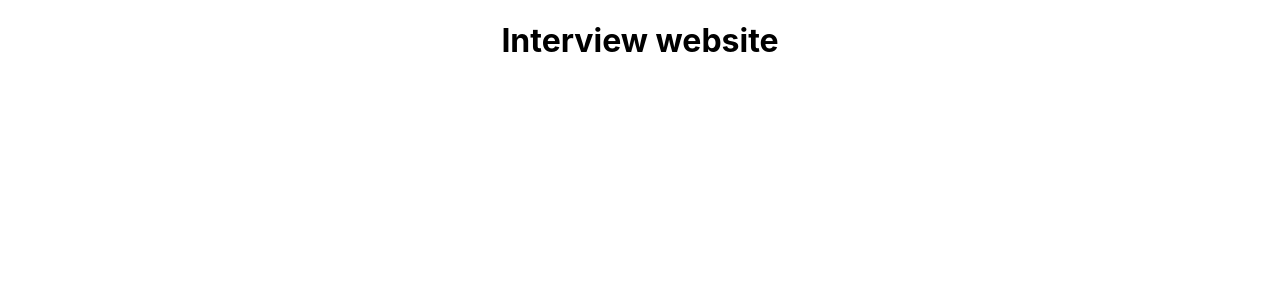
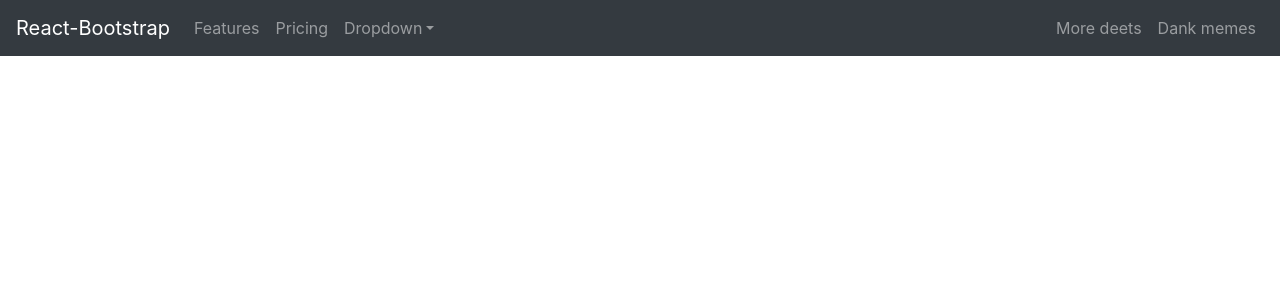
Before and after one commit to harrithha/Interview-Website, a React (Create React App) app in the folder interview/: page / in a window 1280 px wide. Shown: the top 300 px of the page. Built offline with nearby package versions, Linux system fonts and the light colour scheme.

Commit message:
NavBar Basic

```diff
--- a/interview/package.json
+++ b/interview/package.json
@@ -6,7 +6,9 @@
     "@testing-library/jest-dom": "^5.12.0",
     "@testing-library/react": "^11.2.7",
     "@testing-library/user-event": "^12.8.3",
+    "bootstrap": "^4.6.0",
     "react": "^17.0.2",
+    "react-bootstrap": "^1.6.0",
     "react-dom": "^17.0.2",
     "react-scripts": "4.0.3",
     "web-vitals": "^1.1.2"
--- a/interview/public/index.html
+++ b/interview/public/index.html
@@ -10,6 +10,12 @@
       content="Web site created using create-react-app"
     />
     <link rel="apple-touch-icon" href="%PUBLIC_URL%/logo192.png" />
+    <link
+  rel="stylesheet"
+  href="https://cdn.jsdelivr.net/npm/bootstrap@4.6.0/dist/css/bootstrap.min.css"
+  integrity="sha384-B0vP5xmATw1+K9KRQjQERJvTumQW0nPEzvF6L/Z6nronJ3oUOFUFpCjEUQouq2+l"
+  crossorigin="anonymous"
+/>
     <!--
       manifest.json provides metadata used when your web app is installed on a
       user's mobile device or desktop. See https://developers.google.com/web/fundamentals/web-app-manifest/
--- a/interview/src/App.js
+++ b/interview/src/App.js
@@ -1,10 +1,13 @@
 import logo from './logo.svg';
 import './App.css';
+import Navbar from './components/Navbar';
+import * as ReactBootStrap from 'react-bootstrap'
+
 
 function App() {
   return (
     <div className="App">
-      <h1>Interview website</h1>
+<Navbar/>
     </div>
   );
 }
--- /dev/null
+++ b/interview/src/components/Navbar.js
@@ -0,0 +1,34 @@
+import React from 'react'
+import 'bootstrap/dist/css/bootstrap.min.css'
+import * as ReactBootStrap from 'react-bootstrap'
+function Navbar() {
+    return (
+        <div>
+       <ReactBootStrap.Navbar collapseOnSelect expand="lg" bg="dark" variant="dark">
+  <ReactBootStrap.Navbar.Brand href="#home">React-Bootstrap</ReactBootStrap.Navbar.Brand>
+  <ReactBootStrap.Navbar.Toggle aria-controls="responsive-navbar-nav" />
+  <ReactBootStrap.Navbar.Collapse id="responsive-navbar-nav">
+    <ReactBootStrap.Nav className="mr-auto">
+      <ReactBootStrap.Nav.Link href="#features">Features</ReactBootStrap.Nav.Link>
+      <ReactBootStrap.Nav.Link href="#pricing">Pricing</ReactBootStrap.Nav.Link>
+      <ReactBootStrap.NavDropdown title="Dropdown" id="collasible-nav-dropdown">
+        <ReactBootStrap.NavDropdown.Item href="#action/3.1">Action</ReactBootStrap.NavDropdown.Item>
+        <ReactBootStrap.NavDropdown.Item href="#action/3.2">Another action</ReactBootStrap.NavDropdown.Item>
+        <ReactBootStrap.NavDropdown.Item href="#action/3.3">Something</ReactBootStrap.NavDropdown.Item>
+        <ReactBootStrap.NavDropdown.Divider />
+        <ReactBootStrap.NavDropdown.Item href="#action/3.4">Separated link</ReactBootStrap.NavDropdown.Item>
+      </ReactBootStrap.NavDropdown>
+    </ReactBootStrap.Nav>
+    <ReactBootStrap.Nav>
+      <ReactBootStrap.Nav.Link href="#deets">More deets</ReactBootStrap.Nav.Link>
+      <ReactBootStrap.Nav.Link eventKey={2} href="#memes">
+        Dank memes
+      </ReactBootStrap.Nav.Link>
+    </ReactBootStrap.Nav>
+  </ReactBootStrap.Navbar.Collapse>
+</ReactBootStrap.Navbar>
+        </div>
+    )
+}
+
+export default Navbar
--- a/interview/src/index.js
+++ b/interview/src/index.js
@@ -3,6 +3,7 @@
 import './index.css';
 import App from './App';
 import reportWebVitals from './reportWebVitals';
+import 'bootstrap/dist/css/bootstrap.min.css';
 
 ReactDOM.render(
   <React.StrictMode>
```
Also changed, not shown: 1 other file (tests, documents, lock files or other folders).
